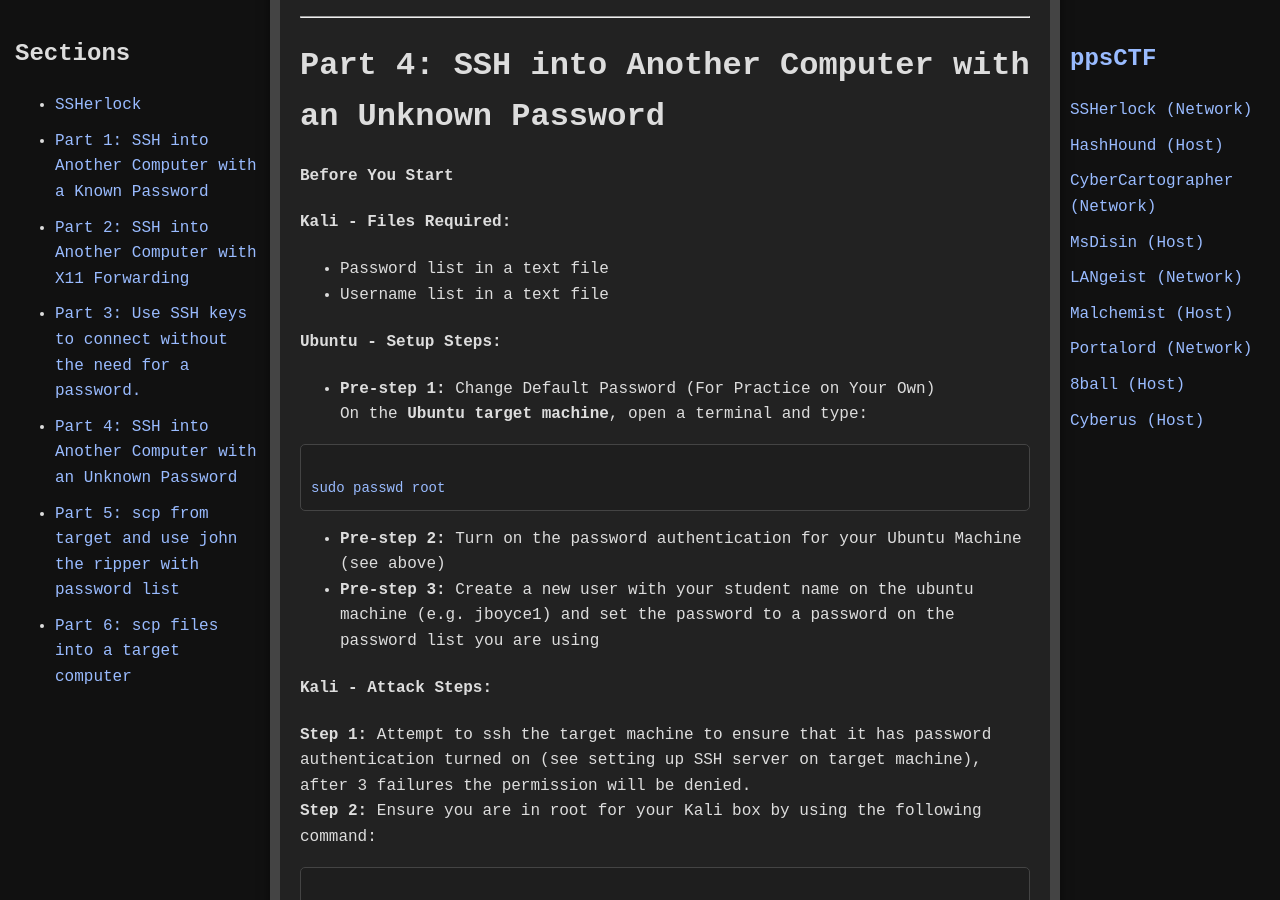
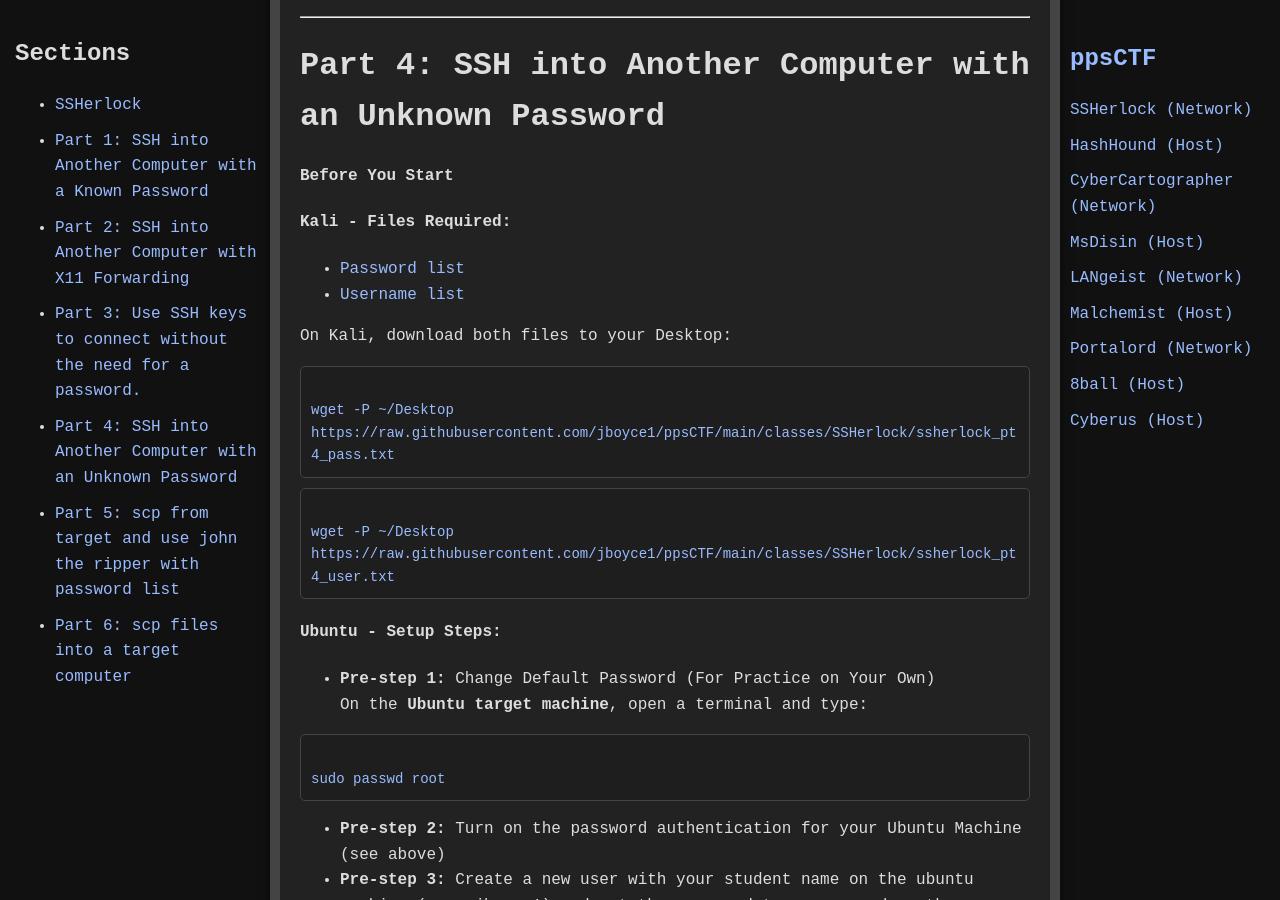
Before and after one commit to jboyce1/ppsCTF, a Jekyll site: the page built from classes/SSHerlock/SSHerlock.md, in a window 1280 px wide and 900 px high, scrolled down 6543 px. Built offline with Jekyll 4.4.1, drawn with Linux system fonts in a browser that asks for light colours; some of the changed text lies outside the part shown.

Commit message:
Add SSHerlock Part 4 username and password downloads

```diff
--- a/classes/SSHerlock/SSHerlock.md
+++ b/classes/SSHerlock/SSHerlock.md
@@ -221,8 +221,18 @@ Consider the offense and defense of this.
 #### Before You Start
 
 #### **Kali - Files Required:**
-- Password list in a text file
-- Username list in a text file
+- [Password list](./ssherlock_pt4_pass.txt)
+- [Username list](./ssherlock_pt4_user.txt)
+
+On Kali, download both files to your Desktop:
+
+<div class="scroll-box">
+wget -P ~/Desktop https://raw.githubusercontent.com/jboyce1/ppsCTF/main/classes/SSHerlock/ssherlock_pt4_pass.txt
+</div>
+
+<div class="scroll-box">
+wget -P ~/Desktop https://raw.githubusercontent.com/jboyce1/ppsCTF/main/classes/SSHerlock/ssherlock_pt4_user.txt
+</div>
 
 #### **Ubuntu - Setup Steps:**
 
@@ -280,13 +290,13 @@ set RHOSTS 192.168.XX.XX
 5b (path of the passwords text file)
 
 <div class="scroll-box">
-set PASS_FILE /home/kali/Desktop/passwords.txt
+set PASS_FILE /home/kali/Desktop/ssherlock_pt4_pass.txt
 </div>
 
 5c (path of the usernames text file)
 
 <div class="scroll-box">
-set USER_FILE /home/kali/Desktop/usernames.txt
+set USER_FILE /home/kali/Desktop/ssherlock_pt4_user.txt
 </div>
 
 5d (it will show the exactly matched combination of username and password)
--- /dev/null
+++ b/classes/SSHerlock/ssherlock_pt4_user.txt
@@ -0,0 +1,3 @@
+inspector_lestrade
+lady_bexley
+mr_pemberton
```
Also changed, not shown: classes/SSHerlock/ssherlock_pt4_pass.txt (added, +15 -0 lines).
